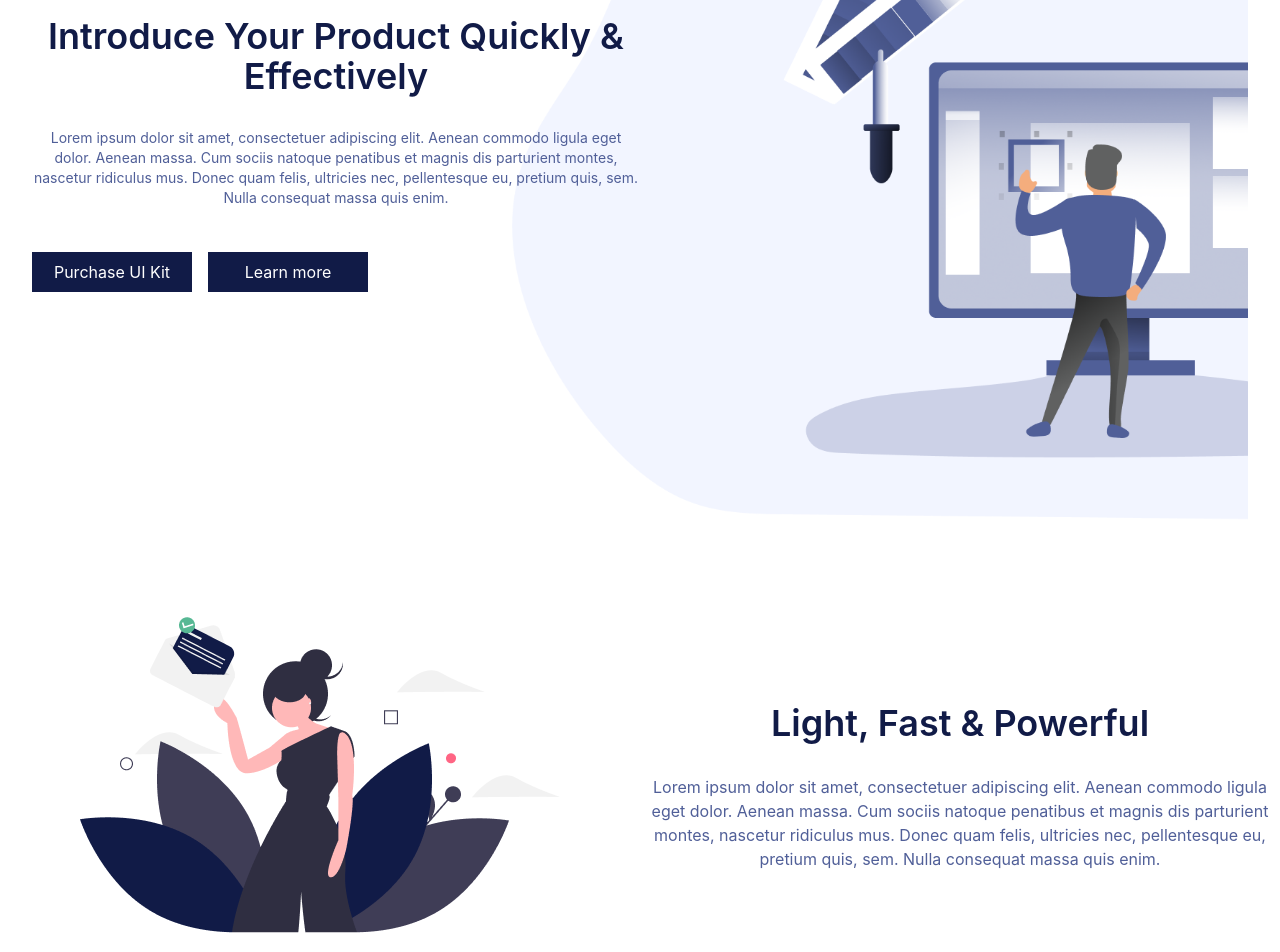
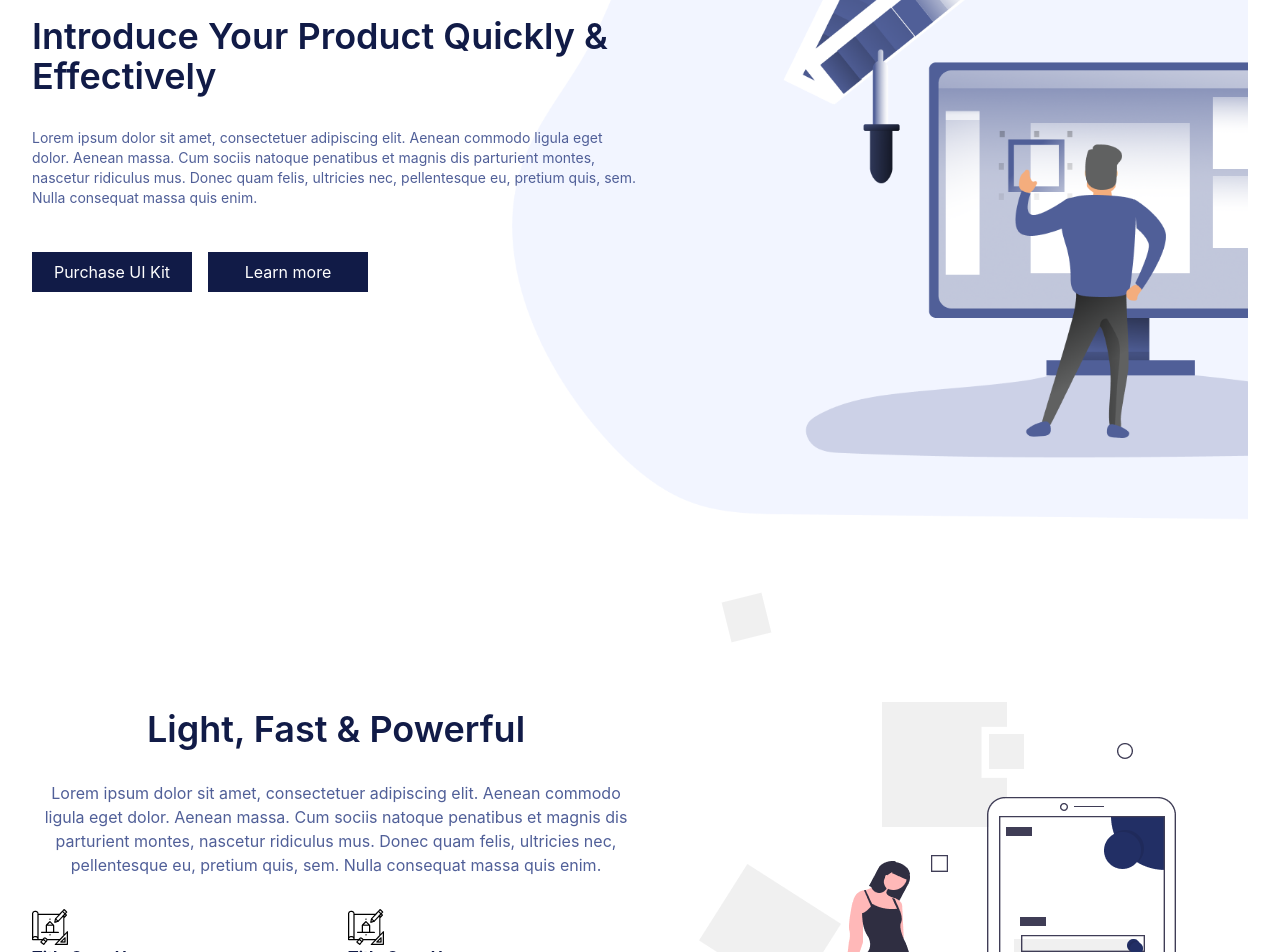
Before and after one commit to prastuti27/react-ui, a React (Create React App) app: page /pages/Home.tsx in a window 1280 px wide. Shown: the part 280-1232 px from the top of the page. Built offline with nearby package versions, Linux system fonts and the light colour scheme.

Commit message:
added component feature and section

```diff
--- a/src/components/Banner.tsx
+++ b/src/components/Banner.tsx
@@ -1,35 +1,31 @@
-import React from 'react'
-import Button from './Button.tsx'
-import designerImage from '../assets/images/designer_1.png'
+import React from "react";
+import Button from "./Button.tsx";
+import designerImage from "../assets/images/designer_1.png";
 
 const Banner = () => {
   return (
     <div id="about" className="relative flex mx-8  ">
-        <div
-          className="  h-auto mt-10 lg:h-screen md:h-screen  flex flex-col justify-center items-center z-30 gap-8 w-full lg:w-1/2 sm:w-full  md:w-1/2 "
-        >
-          <h1 className="text-purple-dark text-4xl font-semibold">
+      <div className="  h-auto mt-10 lg:h-screen md:h-screen  flex flex-col justify-center items-center z-30 gap-8 w-full lg:w-1/2 sm:w-full  md:w-1/2 ">
+        <h1 className="text-purple-dark text-start text-4xl font-semibold">
           Introduce Your Product Quickly & Effectively
         </h1>
-          <p className="text-purple-light text-sm">
+        <p className="text-purple-light  text-start text-sm">
           Lorem ipsum dolor sit amet, consectetuer adipiscing elit. Aenean
-            commodo ligula eget dolor. Aenean massa. Cum sociis natoque
-            penatibus et magnis dis parturient montes, nascetur ridiculus mus.
-            Donec quam felis, ultricies nec, pellentesque eu, pretium quis, sem.
-            Nulla consequat massa quis enim.
+          commodo ligula eget dolor. Aenean massa. Cum sociis natoque penatibus
+          et magnis dis parturient montes, nascetur ridiculus mus. Donec quam
+          felis, ultricies nec, pellentesque eu, pretium quis, sem. Nulla
+          consequat massa quis enim.
         </p>
         <div className="flex gap-4 my-3 w-full">
-
-            <Button text="Purchase UI Kit" bgColor ="bg-purple-dark"/>
-            <Button text="Learn more" bgColor ="bg-purple-dark"/>
+          <Button text="Purchase UI Kit" bgColor="bg-purple-dark" />
+          <Button text="Learn more" bgColor="bg-purple-dark" />
         </div>
       </div>
       <div className="wrapper absolute right-0 -mr-20 md:mr-0  hidden  md:block  ">
         <img className=" h-dvh" src={designerImage} alt="" />
       </div>
     </div>
+  );
+};
 
-  )
-}
-
-export default Banner
+export default Banner;
--- /dev/null
+++ b/src/components/Feature.tsx
@@ -0,0 +1,30 @@
+import React from "react";
+import Card from "./Card.tsx";
+import Mobile from "../assets/images/mobile.png";
+const Feature = () => {
+  return (
+    <div
+      id="feature "
+      className=" banners flex p-8 flex-col-reverse lg:flex-row sm:flex-col-reverse md:flex-row "
+    >
+      <div className="lg:w-1/2 md:w-1/2  w-full  flex flex-col gap-8   justify-center">
+        <h2 className="text-purple-dark mt-10 text-2xl sm:text-3xl lg:text-4xl font-semibold">
+          Light, Fast & Powerful
+        </h2>
+        <p className="text-purple-light">
+          Lorem ipsum dolor sit amet, consectetuer adipiscing elit. Aenean
+          commodo ligula eget dolor. Aenean massa. Cum sociis natoque penatibus
+          et magnis dis parturient montes, nascetur ridiculus mus. Donec quam
+          felis, ultricies nec, pellentesque eu, pretium quis, sem. Nulla
+          consequat massa quis enim.
+        </p>
+        <Card />
+      </div>
+      <div className="lg:w-1/2 md:w-1/2  w-full sm:w-full flex justify-center">
+        <img className="object-contain" src={Mobile} alt="mobile" />
+      </div>
+    </div>
+  );
+};
+
+export default Feature;
--- a/src/components/Footer.tsx
+++ b/src/components/Footer.tsx
@@ -22,7 +22,7 @@ const Footer = () => {
           <h1 className="text-purple-default text-lg font-bold">Landing</h1>
           <Button text=" Purchase now" bgColor="bg-purple-dark" />
         </div>
-        <div className="flex justify-between  w-full">
+        <div className="flex justify-center md:justify-between  w-full">
           <List names={names} />
           <Icons icons={icons} />
         </div>
--- a/src/components/Heading.tsx
+++ b/src/components/Heading.tsx
@@ -5,7 +5,7 @@ type HeadingProps = {
 const Heading = ({ text }: HeadingProps) => {
   return (
     <>
-      <h2 className="text-purple-dark mt-10 text-2xl sm:text-3xl lg:text-4xl font-semibold">
+      <h2 className="text-purple-dark mt-10 md:text-start text-2xl sm:text-3xl lg:text-4xl font-semibold">
         {text}
       </h2>
     </>
--- a/src/components/Image.tsx
+++ b/src/components/Image.tsx
@@ -6,8 +6,8 @@ type ImageProps = {
 
 const Image: React.FC<ImageProps> = ({ src, alt }) => {
   return (
-    <div className="lg:w-1/2 md:w-1/2  w-full  flex justify-center mt-14">
-      <img className="object-contain" src={src} alt={alt} />
+    <div className="lg:w-1/2 md:w-1/2  w-full  flex justify-center ">
+      <img className="object-contain p-8" src={src} alt={alt} />
     </div>
   );
 };
--- a/src/components/Paragraph.tsx
+++ b/src/components/Paragraph.tsx
@@ -5,7 +5,7 @@ type ParaProps = {
 const Paragraph = ({ text }: ParaProps) => {
   return (
     <>
-      <p className="text-purple-light">{text}</p>
+      <p className="md:text-start text-purple-light p-3">{text}</p>
     </>
   );
 };
--- a/src/components/Section.tsx
+++ b/src/components/Section.tsx
@@ -0,0 +1,36 @@
+import React from "react";
+import Rectangle from "../assets/images/Rectangle.png";
+import Button from "./Button.tsx";
+import Heading from "./Heading.tsx";
+
+const Section = () => {
+  return (
+    <section id="pricing">
+      <div className="relative flex justify-center items-center text-center">
+        <div className="mt-16  w-full relative ">
+          <img
+            src={Rectangle}
+            alt="rectangle"
+            className="w-full hidden  md:block "
+          />
+          <div className="relative  lg:absolute md:absolute md:mb-10 inset-0 flex flex-col justify-center items-center">
+            <Heading text="A Price To Suit Everyone" />
+            <p className="text-purple-light p-5 text-center max-w-lg mx-auto mt-4">
+              Lorem ipsum dolor sit amet, consectetuer adipiscing elit. Aenean
+              commodo ligula eget dolor. Aenean massa. Cum sociis natoque
+              penatibus et magnis dis parturient montes, nascetur ridiculus mus.
+            </p>
+            <h1 className="text-purple-dark text-5xl font-bold mt-4">$40</h1>
+            <span className="text-purple-light mb-5">UI Design Kit</span>
+            <p className="text-purple-light text-center max-w-lg mx-auto mt-4">
+              See, One price. Simple.
+            </p>
+            <Button text="Purchase Now" bgColor="bg-purple-dark" />
+          </div>
+        </div>
+      </div>
+    </section>
+  );
+};
+
+export default Section;
--- a/src/pages/About.tsx
+++ b/src/pages/About.tsx
@@ -8,7 +8,7 @@ const About = () => {
   return (
     <>
       <div className="p-12">
-        <div className="flex flex-row">
+        <div className="flex flex-col  md:flex-row">
           <div className="h-auto  lg:h-screen md:h-screen flex flex-col justify-center  gap-8 w-full lg:w-1/2 sm:w-full md:w-1/2">
             <h1 className="text-purple-dark text-4xl font-semibold">
               Design & Build Your Own Landing Pages
--- a/src/pages/Home.tsx
+++ b/src/pages/Home.tsx
@@ -4,8 +4,10 @@ import Content from "../components/Content.tsx";
 import socialImage from "../assets/images/social.png";
 import newsImage from "../assets/images/news.png";
 import orderImage from "../assets/images/order.png";
+import Section from "../components/Section.tsx";
 import Footer from "../components/Footer.tsx";
 import Banner from "../components/Banner.tsx";
+import Feature from "../components/Feature.tsx";
 
 const items = [
   { src: newsImage, alt: "news" },
@@ -17,6 +19,7 @@ const Landing = () => {
   return (
     <>
       <Banner />
+      <Feature />
       <div>
         {items.map((item, index) => (
           <div key={index} className="justify-center flex flex-col md:flex-row">
@@ -25,6 +28,7 @@ const Landing = () => {
           </div>
         ))}
       </div>
+      <Section />
       <Footer />
     </>
   );
--- a/tailwind.config.js
+++ b/tailwind.config.js
@@ -1,28 +1,20 @@
 /** @type {import('tailwindcss').Config} */
 module.exports = {
-  content: [
-    "./src/**/*.{js,jsx,ts,tsx}",
-  ],
+  content: ["./src/**/*.{js,jsx,ts,tsx}"],
   theme: {
     extend: {
       colors: {
-
         purple: {
           default: "#37447E",
           dark: "#111b47",
           light: "#505F98",
         },
 
-      footer:"#E7ECFF",
-      grey:"#CDD1D4"
-
-    },
-    fontFamily: {
-      roboto: ['Roboto', 'sans-serif'],
+        footer: "#E7ECFF",
+        grey: "#CDD1D4",
       },
     },
   },
 
-
   plugins: [],
-}
+};
```
Lines whose indentation alone changed are shown as unchanged.
